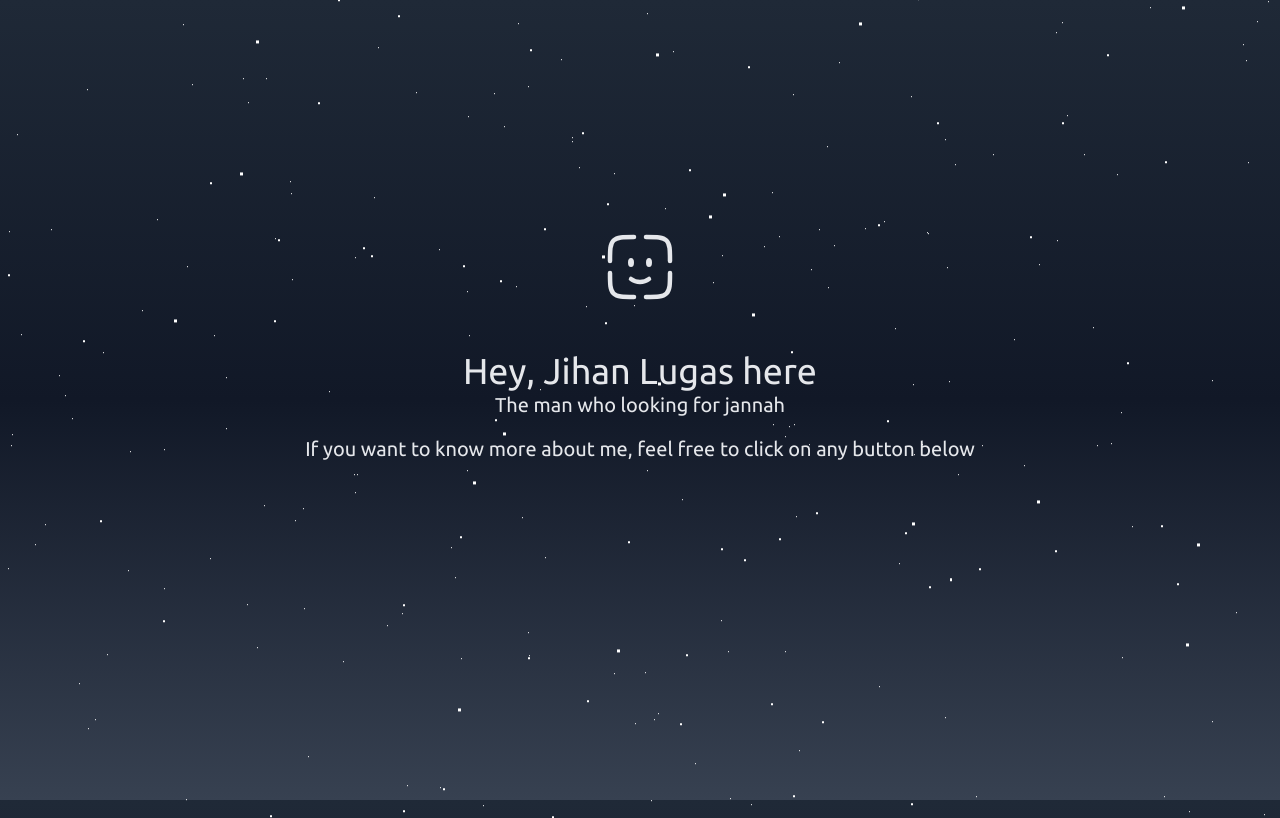
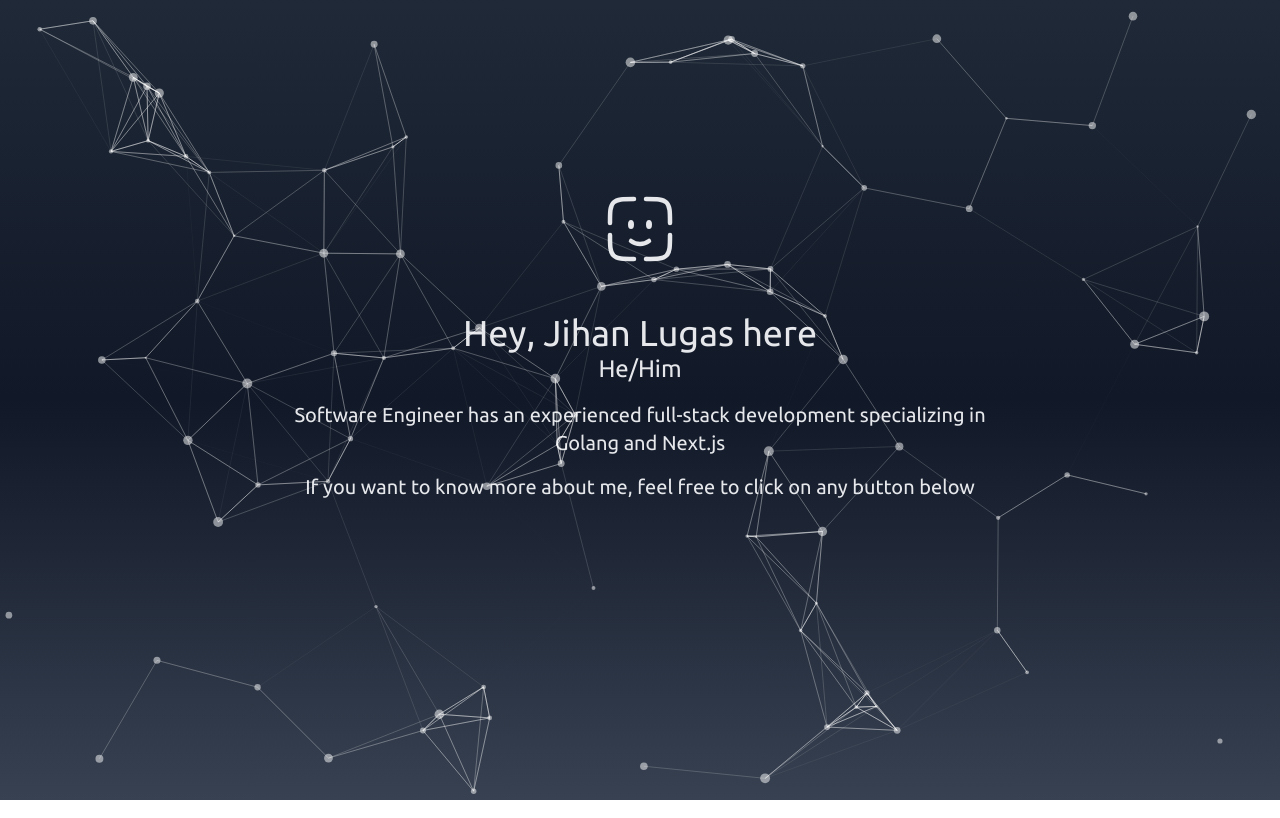
Before and after one commit to jihanlugas/web-portfolio, a Next.js app: page / in a window 1280 px wide. Shown: the top 818 px of the page. Built offline with nearby package versions, Linux system fonts and the light colour scheme; some icons are missing.

Commit message:
particles

```diff
--- a/package.json
+++ b/package.json
@@ -20,7 +20,10 @@
     "react": "18.2.0",
     "react-dom": "18.2.0",
     "react-icons": "^4.10.1",
+    "react-particles": "^2.12.2",
     "tailwindcss": "3.3.3",
+    "tsparticles-engine": "^2.12.0",
+    "tsparticles-slim": "^2.12.0",
     "typescript": "5.2.2"
   }
 }
--- a/src/pages/index.tsx
+++ b/src/pages/index.tsx
@@ -3,6 +3,12 @@
 import Link from 'next/link';
 import Image from 'next/image';
 import { FaFacebookF, FaInstagram, FaStackOverflow, FaTelegram, FaGithub, FaUserSecret, FaLinkedinIn } from "react-icons/fa6";
+import Particles from 'react-particles';
+
+import type { Container, Engine } from "tsparticles-engine";
+//import { loadFull } from "tsparticles"; // if you are going to use `loadFull`, install the "tsparticles" package too.
+import { loadSlim } from "tsparticles-slim";
+import { useCallback } from 'react';
 
 const ubuntu = Ubuntu({
   subsets: ['latin-ext'],
@@ -10,16 +16,100 @@
 })
 
 const Index = () => {
+
+  const particlesInit = useCallback(async (engine: Engine) => {
+
+    // you can initialize the tsParticles instance (engine) here, adding custom shapes or presets
+    // this loads the tsparticles package bundle, it's the easiest method for getting everything ready
+    // starting from v2 you can add only the features you need reducing the bundle size
+    //await loadFull(engine);
+    await loadSlim(engine);
+  }, []);
+
+  const particlesLoaded = useCallback(async (container: Container | undefined) => {
+  }, []);
+
   return (
     <div>
       <Head>
         <title>{'Jihan Lugas'}</title>
       </Head>
-      <section className="absolute">
+      {/* <section className="absolute">
         <div id="stars1"></div>
         <div id="stars2"></div>
         <div id="stars3"></div>
-      </section>
+      </section> */}
+      <Particles
+        id="tsparticles"
+        init={particlesInit}
+        loaded={particlesLoaded}
+        options={{
+
+          fpsLimit: 120,
+          interactivity: {
+            events: {
+              onClick: {
+                enable: true,
+                mode: "push",
+              },
+              onHover: {
+                enable: true,
+                mode: "repulse",
+              },
+              resize: true,
+            },
+            modes: {
+              push: {
+                quantity: 1,
+
+              },
+              repulse: {
+                distance: 150,
+                duration: 5,
+              },
+            },
+          },
+          particles: {
+            color: {
+              value: "#ffffff",
+            },
+            links: {
+              color: "#ffffff",
+              distance: 150,
+              enable: true,
+              opacity: 0.5,
+              width: 1,
+            },
+            move: {
+              direction: "none",
+              enable: true,
+              outModes: {
+                default: "bounce",
+              },
+              random: false,
+              speed: 1,
+              straight: false,
+            },
+            number: {
+              density: {
+                enable: true,
+                area: 800,
+              },
+              value: 80,
+            },
+            opacity: {
+              value: 0.5,
+            },
+            shape: {
+              type: "circle",
+            },
+            size: {
+              value: { min: 1, max: 5 },
+            },
+          },
+          detectRetina: true,
+        }}
+      />
 
       <div className={`h-screen flex justify-center items-center ${ubuntu.className}`}>
         <div className='max-w-3xl p-4 text-gray-200'>
@@ -41,11 +131,11 @@
           <div className='text-xl md:text-4xl text-center'>
             {"Hey, Jihan Lugas here"}
           </div>
-          {/* <div className='text-base md:text-2xl mb-4 text-center'>
-            {"I'm a backend developer"}
-          </div> */}
+          <div className='text-base md:text-2xl mb-4 text-center'>
+            {"He/Him"}
+          </div>
           <div className='text-base md:text-xl mb-4 text-center'>
-            {"The man who looking for jannah"}
+            {"Software Engineer has an experienced full-stack development specializing in Golang and Next.js"}
           </div>
           <div className='text-base md:text-xl text-center mb-8'>
             {"If you want to know more about me, feel free to click on any button below"}
```
Also changed, not shown: 1 other file (tests, documents, lock files or other folders).
